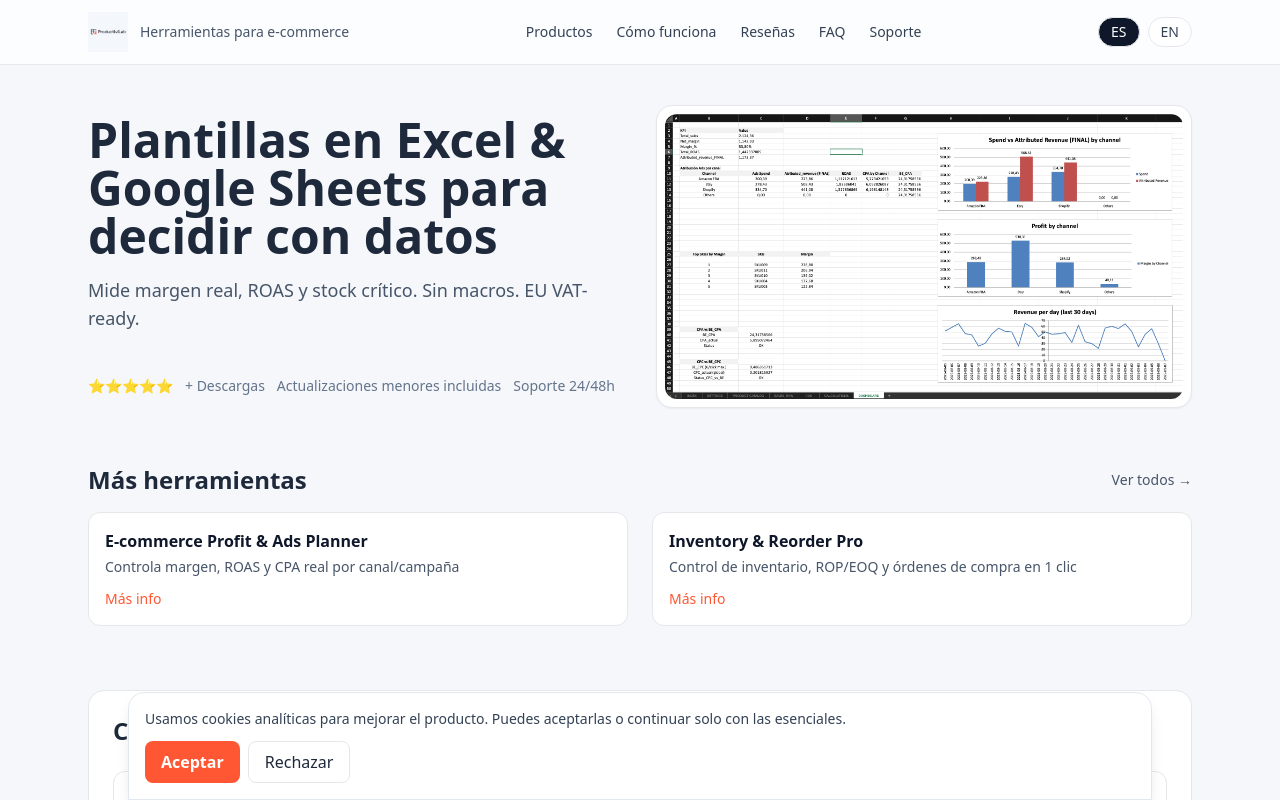
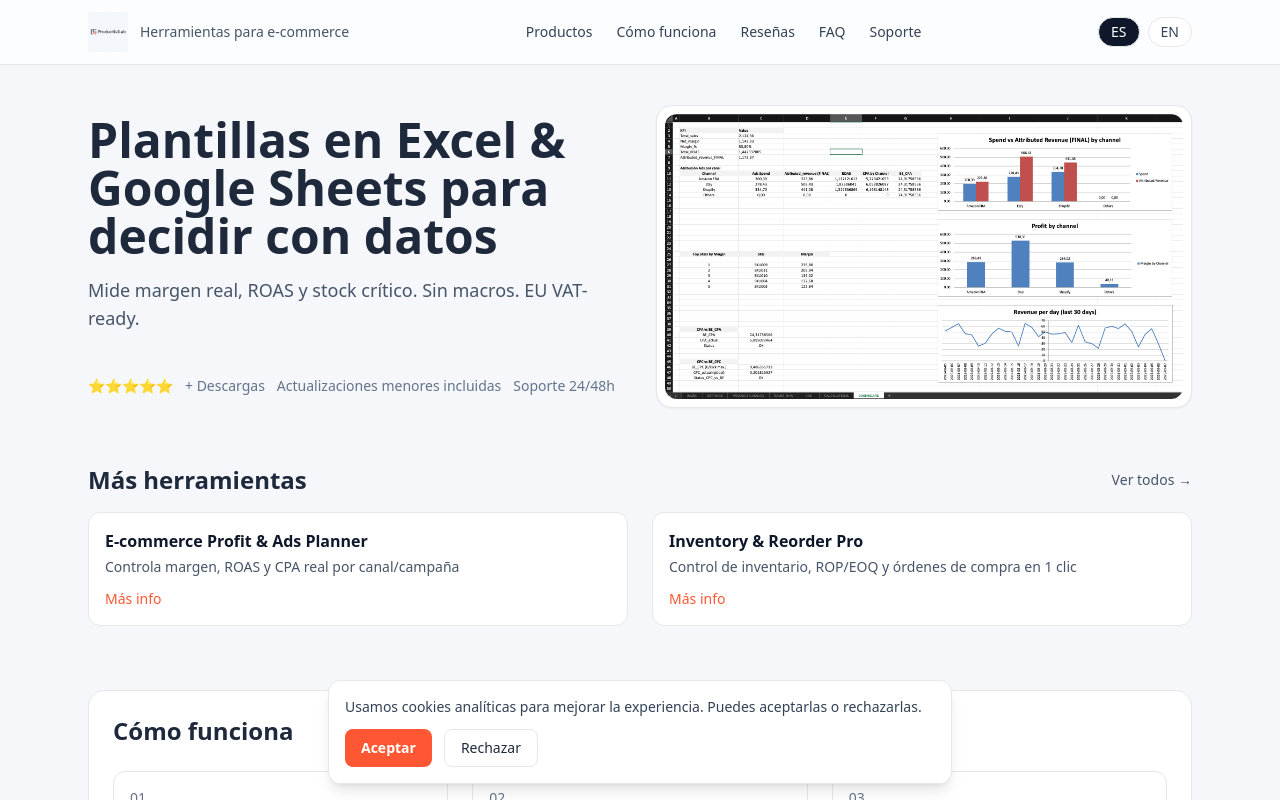
Before and after one commit to blureddoor/productivilab, a Next.js app: page / in a window 1280 px wide. Shown: the top 800 px of the page. Built offline with nearby package versions, Linux system fonts and the light colour scheme; no server answers.

Commit message:
fixed cookie banner

```diff
--- a/components/CookieBanner.tsx
+++ b/components/CookieBanner.tsx
@@ -2,75 +2,73 @@
 
 import { useEffect, useState } from 'react';
 
-type Consent = 'granted' | 'denied';
+type ConsentStatus = 'granted' | 'denied';
 
-function updateConsent(status: Consent) {
-  try {
-    // GTM/GA4 Consent Mode v2
-    // @ts-ignore
-    window.dataLayer = window.dataLayer || [];
-    // @ts-ignore
-    function gtag(){ window.dataLayer.push(arguments); }
-    gtag('consent', 'update', {
-      ad_storage: status,
-      analytics_storage: status,
-      ad_user_data: status,
-      ad_personalization: status,
-    });
-    // Evento informativo (útil en GTM para auditoría)
-    // @ts-ignore
-    window.dataLayer.push({ event: 'consent_update', consent_status: status });
-  } catch { /* no-op */ }
+declare global {
+  interface Window {
+    dataLayer?: any[];                         // puede no existir aún
+    gtag?: (...args: any[]) => void;
+  }
 }
 
 export default function CookieBanner() {
   const [visible, setVisible] = useState(false);
 
   useEffect(() => {
-    try {
-      const saved = localStorage.getItem('plab-consent') as Consent | null;
+    if (typeof window === 'undefined') return;
+    const saved = localStorage.getItem('plab_consent');
     if (!saved) setVisible(true);
-      else updateConsent(saved);
-    } catch {
-      setVisible(true);
-    }
   }, []);
 
-  const accept = () => {
-    try { localStorage.setItem('plab-consent', 'granted'); } catch {}
-    updateConsent('granted');
-    setVisible(false);
+  const updateConsent = (status: ConsentStatus) => {
+    if (typeof window === 'undefined') return;
+
+    // 1) Asegura dataLayer antes de usarla
+    window.dataLayer = window.dataLayer || [];
+
+    // 2) Asegura gtag que empuje a dataLayer (forma estándar)
+    window.gtag =
+      window.gtag ||
+      function () {
+        // 'arguments' existe dentro de una function normal (no arrow)
+        // y lo empujamos tras asegurar dataLayer.
+        (window.dataLayer as any[]).push(arguments as any);
       };
 
-  const reject = () => {
-    try { localStorage.setItem('plab-consent', 'denied'); } catch {}
-    updateConsent('denied');
+    // 3) Actualiza consentimiento (Consent Mode v2)
+    window.gtag('consent', 'update', {
+      ad_storage: status,
+      analytics_storage: status,
+      ad_user_data: status,
+      ad_personalization: status,
+    });
+
+    // 4) Guarda preferencia y cierra
+    localStorage.setItem('plab_consent', status);
     setVisible(false);
   };
 
   if (!visible) return null;
 
   return (
-    <div className="fixed inset-x-0 bottom-0 z-50">
-      <div className="mx-auto max-w-5xl rounded-t-2xl border border-slate-200 bg-white p-4 shadow-lg">
+    <div className="fixed bottom-4 left-4 right-4 md:left-1/2 md:-translate-x-1/2 z-50 max-w-2xl rounded-xl border bg-white p-4 shadow-lg">
       <p className="text-sm text-slate-700">
-          Usamos cookies analíticas para mejorar el producto. Puedes aceptarlas o continuar solo con las esenciales.
+        Usamos cookies analíticas para mejorar la experiencia. Puedes aceptarlas o rechazarlas.
       </p>
-        <div className="mt-3 flex gap-2">
+      <div className="mt-3 flex gap-3">
         <button
-            onClick={accept}
-            className="rounded-lg bg-[#FF5733] px-4 py-2 text-white font-semibold hover:brightness-95"
+          className="rounded-lg bg-[#FF5733] px-4 py-2 text-sm font-semibold text-white hover:brightness-95"
+          onClick={() => updateConsent('granted')}
         >
           Aceptar
         </button>
         <button
-            onClick={reject}
-            className="rounded-lg border px-4 py-2 font-medium text-slate-800 hover:bg-slate-50"
+          className="rounded-lg border px-4 py-2 text-sm text-slate-800 hover:bg-slate-50"
+          onClick={() => updateConsent('denied')}
         >
           Rechazar
         </button>
       </div>
     </div>
-    </div>
   );
 }
```
Lines whose indentation alone changed are shown as unchanged.
